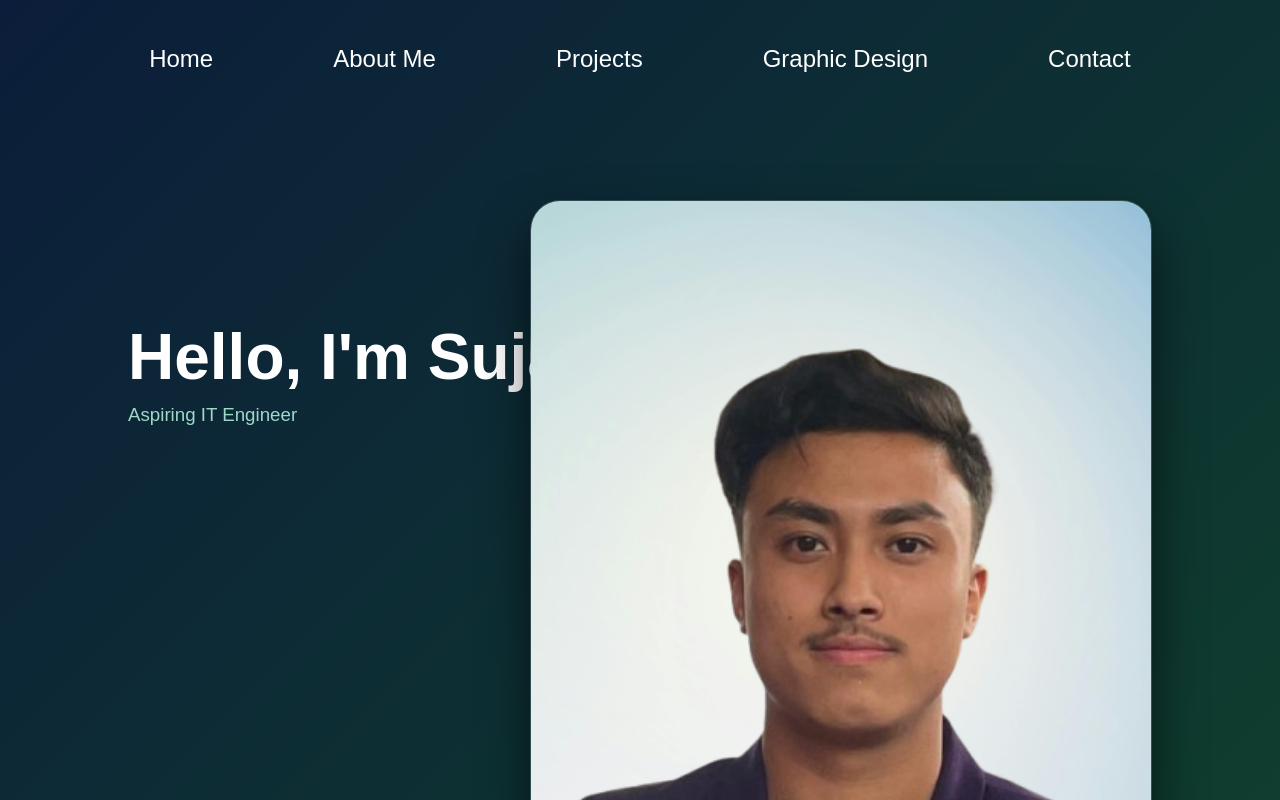
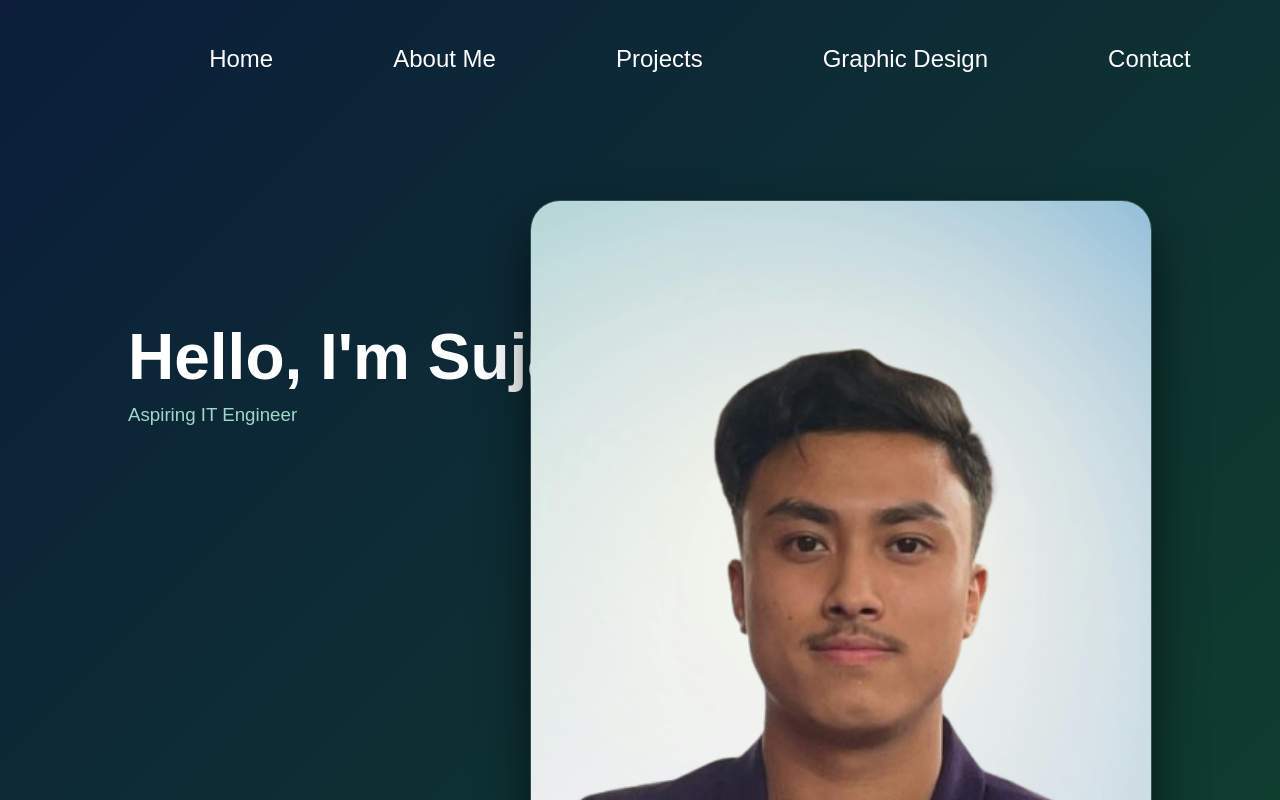
Before and after one commit to Sujal-Shrestha-SS/portfolio, a React (Vite) app in the folder my-portfolio/: page / in a window 1280 px wide. Shown: the top 800 px of the page. Built offline with nearby package versions, Linux system fonts and the light colour scheme.

Commit message:
setting navbar position to fixed

```diff
--- a/my-portfolio/src/components/NavbarMenu.jsx
+++ b/my-portfolio/src/components/NavbarMenu.jsx
@@ -21,6 +21,13 @@ const Navbar = styled.nav`
   justify-content: center;
   padding: 45px 60px;
   font-size: 24px;
+  position: fixed;
+  width: 100%;
+  //<nav> is a block-level element, so normally it takes width: 100% automatically
+
+  // When you use position: fixed, it’s taken out of normal flow and behaves more like a shrink-to-fit box
+
+  //So it no longer stretches full width unless you explicitly tell it to
 
 
 `
```
